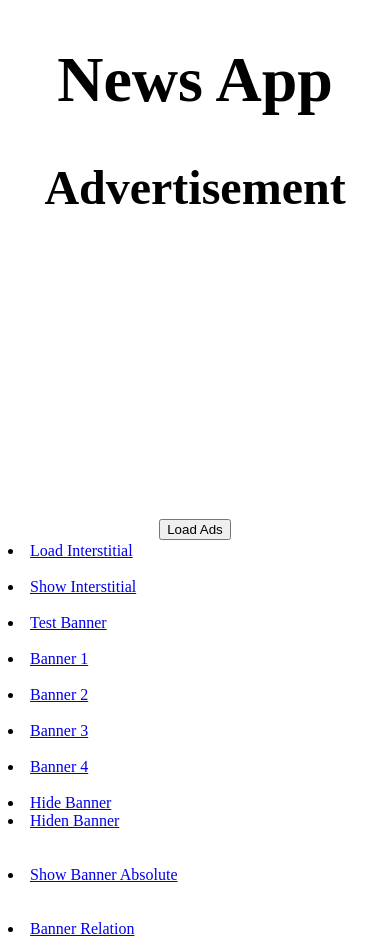
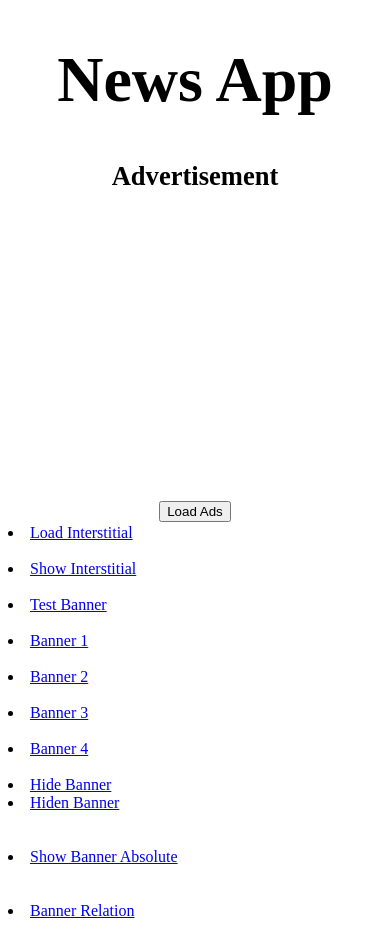
Before and after one commit to Maliek2/html5, a plain HTML site: page index.html in a window 390 px wide. Drawn offline with Linux system fonts and the light colour scheme; some packages are replaced by stand-ins of ours; files whose address does not match are found by name.

Commit message:
Update index.html

```diff
--- a/index.html
+++ b/index.html
@@ -44,7 +44,7 @@
 
 
     <div class="column">
-      <h2>Advertisement</h2>
+      <h5>Advertisement</h5>
       <div id="slot-3" class="placeholder" style="width: 300px; height: 250px;"></div>
       <button onclick="loadAds();">Load Ads</button>
 
```
